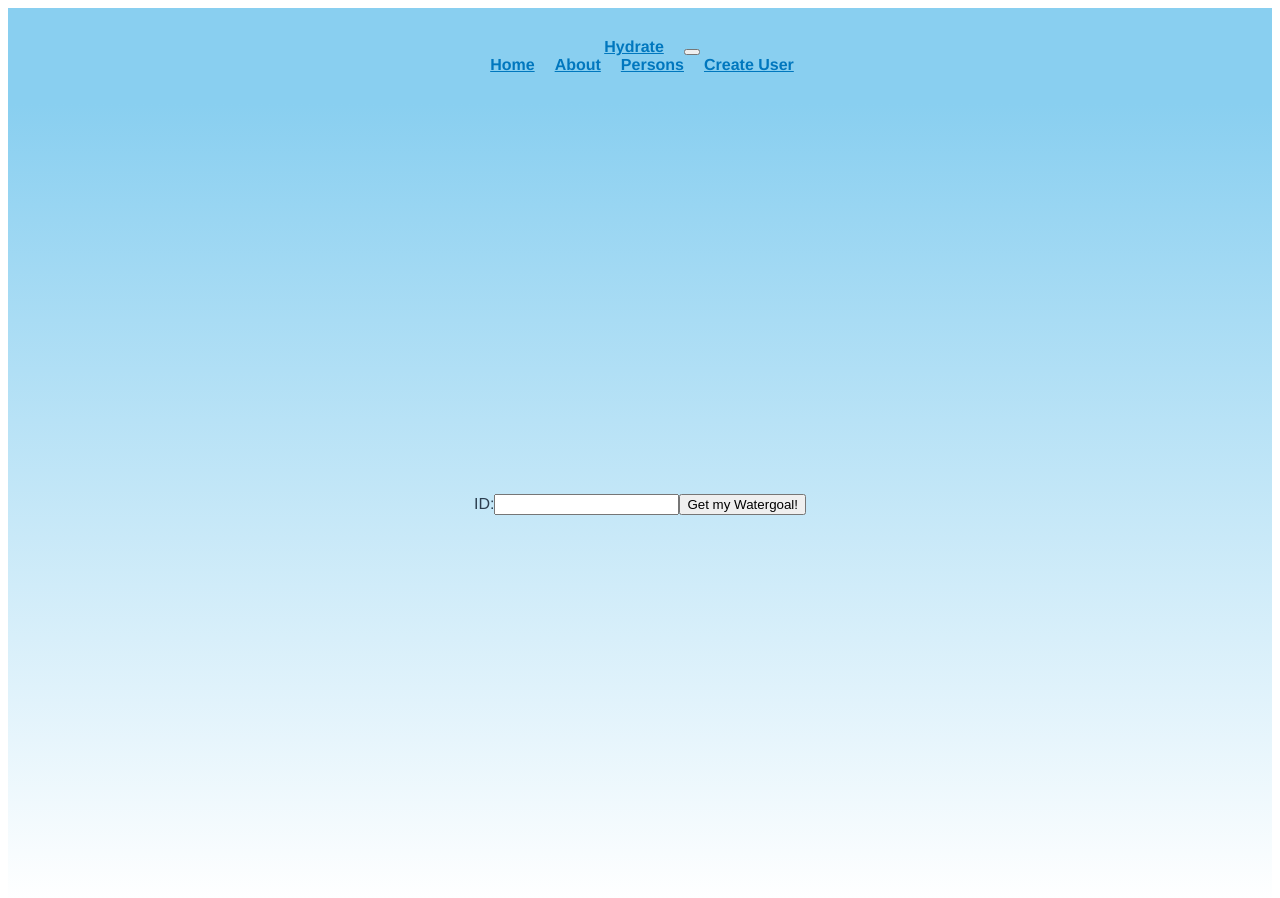
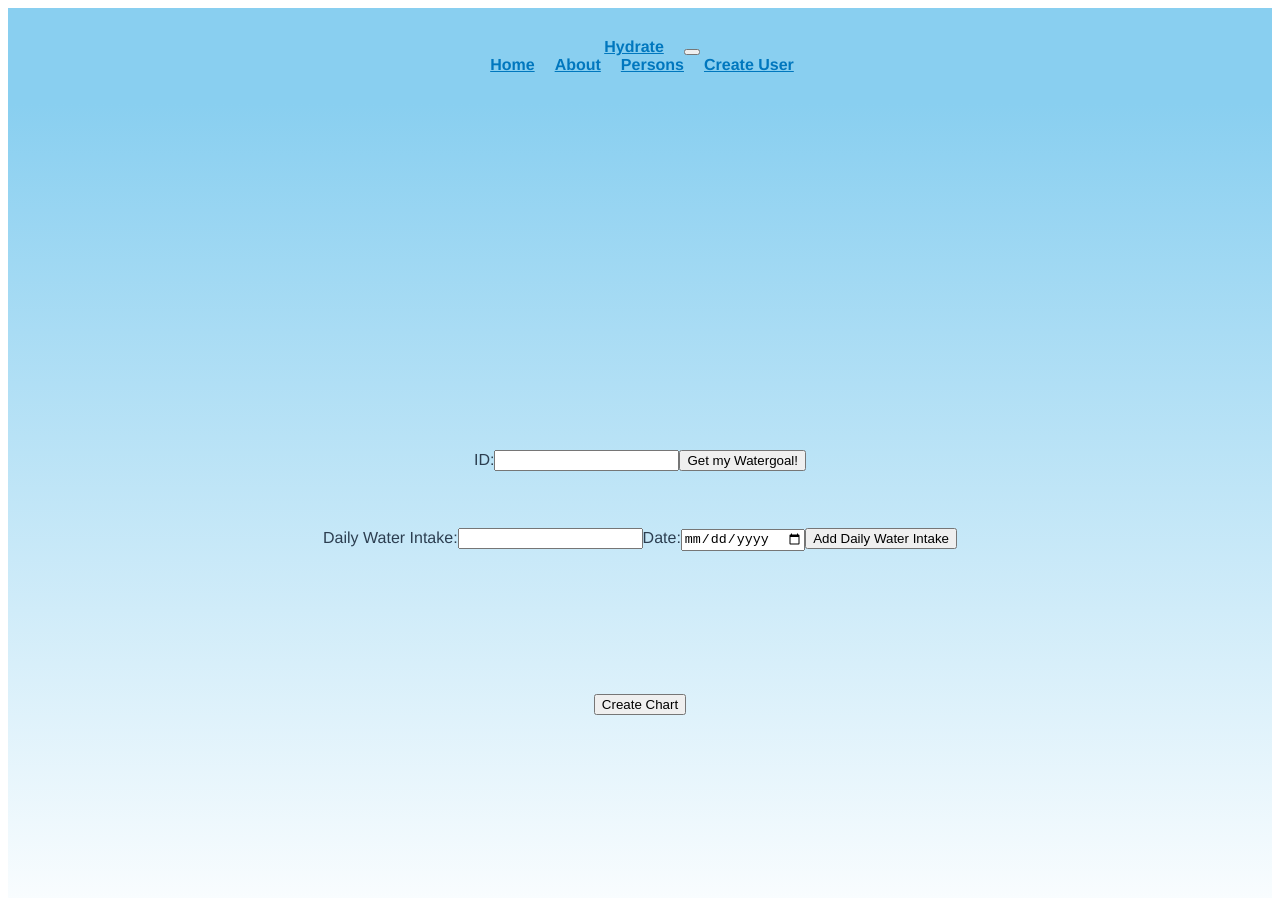
Before and after one commit to MilosSchlessing/person-frontend, a Vue app: page /persons in a window 1280 px wide. Shown: the top 898 px of the page. Built offline with nearby package versions, Linux system fonts and the light colour scheme; no server answers.

Commit message:
update:     git add .     git commit -m "update"     git push origin main

```diff
--- a/package.json
+++ b/package.json
@@ -11,6 +11,7 @@
   "dependencies": {
     "axios": "^1.6.2",
     "bootstrap": "^5.3.2",
+    "chart.js": "^4.4.1",
     "core-js": "^3.8.3",
     "vue": "^3.2.13",
     "vue-router": "^4.0.3"
--- a/src/views/PersonsView.vue
+++ b/src/views/PersonsView.vue
@@ -6,23 +6,26 @@
 
       <button type="submit">Get my Watergoal!</button>
     </form>
-
+    <p>{{ getThingMessage }}</p>
     <div v-if="currentThing">
       <p>Name: {{ currentThing.name }}</p>
       <p>ML: {{ currentThing.ml }}</p>
+    </div>
+    <form @submit.prevent="addDailyWaterIntake">
+      <label for="dailyWaterIntake">Daily Water Intake:</label>
+      <input id="dailyWaterIntake" v-model="newDailyWaterIntake" required>
 
-      <button @click="editMode = true">Edit</button>
+      <label for="date">Date:</label>
+      <input id="date" v-model="newDate" type="date" required>
 
-      <form v-if="editMode" @submit.prevent="updateThing">
-        <label for="name">Name:</label>
-        <input id="name" v-model="currentThing.name" required>
-
-        <label for="ml">ML:</label>
-        <input id="ml" v-model="currentThing.ml" required>
-
-        <button type="submit">Update Thing</button>
-      </form>
-    </div>
+      <button type="submit">Add Daily Water Intake</button>
+    </form>
+    <p>{{ addIntakeMessage }}</p>
+  </div>
+  <div class="chart-container">
+    <button @click="createChart">Create Chart</button>
+    <p>{{ chartMessage }}</p> <!-- Zeigen Sie die Meldung hier an -->
+    <canvas id="myChart"></canvas>
   </div>
 </template>
 
@@ -34,81 +37,162 @@
   justify-content: center;
   min-height: 100vh;
   background: linear-gradient(to bottom, #89CFF0 0%, #FFFFFF 100%);
+  padding: 20px; /* Fügt einen Abstand um die gesamte .things Div hinzu */
 }
 
-.things h1, .things h2, .thing-item p {
+.things h1,
+.things h2,
+.thing-item p {
   color: #0077be;
+  margin-bottom: 15px; /* Fügt einen Abstand unter den Überschriften und Paragraphen hinzu */
 }
 
-.thing-item {
-  margin-bottom: 20px;
+.things form {
+  margin-bottom: 20px; /* Fügt einen Abstand unter den Formularen hinzu */
 }
 
-
-.edit-button, .submit-button {
-  background-color: #0077be;
-  color: #fff;
-  border: none;
-  padding: 10px 20px;
-  margin-top: 10px;
-  border-radius: 5px;
-  cursor: pointer;
+.things form input,
+.things form button {
+  margin-top: 5px; /* Fügt einen Abstand über den Eingabefeldern und Buttons hinzu */
+}
+.chart-container {
+  margin-top: -250px; /* Zieht den Container näher an den oberen Inhalt */
 }
 
-.edit-button:hover, .submit-button:hover {
-  background-color: #005580;
+.chart-container button:hover{
+  border: 1px solid goldenrod;
+    background: goldenrod;
+    transition: 1s;
 }
 </style>
 
 <script>
 import axios from 'axios';
+import { Chart, BarController, BarElement, CategoryScale, LinearScale } from 'chart.js';
+Chart.register(BarController, BarElement, CategoryScale, LinearScale);
 
 export default {
   name: 'PersonsView',
   data() {
     return {
-      things: [],
-      newThing: {
-        name: '',
-        ml: '',
-      },
+      thingId: '',
       currentThing: null,
       editMode: false,
-    };
+      newDailyWaterIntake: '',
+      newDate: '',
+      dailyWaterIntakes: [],
+      chart: null,
+      chartMessage: '',
+      addIntakeMessage: '',
+      getThingMessage: '',
+    }
   },
+
   methods: {
-    getThing() {
-      axios
-        .get(`http://localhost:8080/watergoal/${this.thingId}`)
-        .then(response => {
-          this.currentThing = response.data;
+    async getThing() {
+  try {
+    const response = await axios.get(`http://localhost:8080/watergoal/${this.thingId}`);
+    if (response.data) {
+      this.currentThing = response.data;
+      this.dailyWaterIntakes = response.data.dailyWaterIntakes;
+      this.editMode = false;
+      this.getThingMessage = '';
+    } else {
+      this.getThingMessage = 'Keine Daten für diese ID gefunden.';
+      this.currentThing = null; // Setzen Sie currentThing auf null
+      this.thingId = ''; // Setzen Sie thingId auf einen leeren String
+    }
+  } catch (error) {
+    console.error(error);
+    this.getThingMessage = 'Fehler beim Abrufen der Daten.';
+    this.currentThing = null; // Setzen Sie currentThing auf null
+    this.thingId = ''; // Setzen Sie thingId auf einen leeren String
+  }
+  },
+    async updateThing() {
+      const response = await axios.put(`http://localhost:8080/watergoal/${this.thingId}`, this.currentThing);
+      this.currentThing = response.data;
+      this.editMode = false;
+    },
+
+    async addDailyWaterIntake() {
+  if (this.currentThing) {
+    const existingIntake = this.dailyWaterIntakes.find(intake => intake.date === this.newDate);
+    if (existingIntake) {
+      this.addIntakeMessage = 'Es kann nicht mehr als eine Angabe pro Tag hinzugefügt werden.';
+      return;
+    }
+
+        const response = await axios.post('http://localhost:8080/dailyWaterIntake', {
+          waterGoal: { id: this.currentThing.id },
+          date: this.newDate,
+          ml: this.newDailyWaterIntake
         })
-        .catch(error => console.log(error));
+
+        this.currentThing.dailyWaterIntake = response.data.dailyWaterIntake
+        this.newDailyWaterIntake = ''
+        this.newDate = ''
+
+        await this.fetchDailyWaterIntakes();
+      } else {
+        console.error('currentThing is null');
+      }
     },
-    editThing(index) {
-      this.currentThing = this.things[index];
-      this.editMode = true; // Set editMode to true when editing a thing
+
+    async fetchDailyWaterIntakes() {
+  if (this.currentThing) {
+    try {
+      const response = await axios.get(`http://localhost:8080/dailyWaterIntake/${this.currentThing.id}`);
+      this.dailyWaterIntakes = response.data || [];
+    } catch (error) {
+      console.error(error);
+      this.dailyWaterIntakes = [];
+    }
+  } else {
+    console.error('currentThing is null');
+    this.dailyWaterIntakes = [];
+  }
+},
+
+    async createChart() {
+      await this.fetchDailyWaterIntakes();
+      if (this.dailyWaterIntakes && this.dailyWaterIntakes.length > 0) {
+        this.dailyWaterIntakes.sort((a, b) => new Date(a.date) - new Date(b.date));
+        this.chartMessage = '';
+        const ctx = document.getElementById('myChart').getContext('2d');
+        const targetIntake = this.currentThing.ml;
+
+        if (this.chart) {
+          this.chart.destroy();
+        }
+
+        this.chart = new Chart(ctx, {
+          type: 'bar',
+          data: {
+            labels: this.dailyWaterIntakes.map(intake => intake.date),
+            datasets: [{
+              label: 'Daily Water Intake',
+              data: this.dailyWaterIntakes.map(intake => intake.ml),
+              backgroundColor: this.dailyWaterIntakes.map(intake => intake.ml < targetIntake ? 'red' : 'green'),
+            }]
+          },
+          options: {
+            scales: {
+              y: {
+                min: 0,
+                max: 5000,
+                ticks: {
+                  stepSize: 500
+                }
+              }
+            }
+          }
+        });
+      } else {
+        console.error('dailyWaterIntakes is empty or undefined');
+        this.chartMessage = 'Es konnte kein Diagramm für die angegebene ID erstellt werden, da keine Daten vorhanden sind.';
+      }
     },
-    updateThing() {
-      axios
-        .put(`http://localhost:8080/watergoal/${this.currentThing.id}`, this.currentThing)
-        .then(response => {
-          this.things = this.things.map(thing =>
-            thing.id === this.currentThing.id ? this.currentThing : thing
-          );
-          this.editMode = false; // Set editMode to false after updating
-        })
-        .catch(error => console.log(error));
-    },
-  },
-  mounted() {
-    axios
-      .get('http://localhost:8080/things')
-      .then(response => {
-      this.things = response.data;
-      this.things.sort((a, b) => a.id - b.id);
-    })
-      .catch(error => console.log(error));
-  },
-};
+  }
+}
 </script>
```
Also changed, not shown: 2 other files (tests, documents, lock files or other folders).
